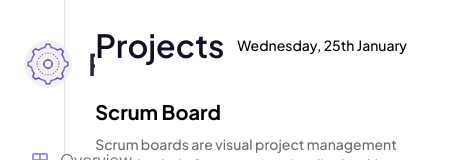
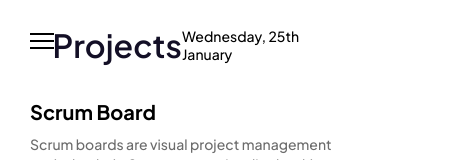
Before and after one commit to Kaykeks1/pms-ui, a Next.js app: page /projects in a window 390 px wide. Shown: the top 160 px of the page, 455 px wide, since content can reach past the window. Built offline with nearby package versions, Linux system fonts and the light colour scheme; no server answers.

Commit message:
made sidebar responsive

```diff
--- a/components/layouts/MainLayout.tsx
+++ b/components/layouts/MainLayout.tsx
@@ -17,26 +17,56 @@ type Props = {
 //   // return '.'
 // }
 
-const MainLayout = ({ children, title = 'This is the default title', pageTitle }: Props) => (
-  <div>
+const MainLayout = ({ children, title = 'This is the default title', pageTitle }: Props) => {
+  const showMobileSidebar = () => {
+    const hamburger = document.getElementById('menu-btn')
+    const sidebar = document.getElementById('sibe-bar')
+    hamburger.classList.toggle('open')
+    sidebar.classList.add('active-mobile-sidebar')
+  }
+  const onClickPageBody = () => {
+    const sidebar = document.getElementById('sibe-bar')
+    sidebar.classList.remove('active-mobile-sidebar')
+    const hamburger = document.getElementById('menu-btn')
+    hamburger.classList.remove('open')
+    // Todo: Add an overlay to the template when mobile sidebar appears
+  }
+  const sidebar = document.getElementById('sibe-bar')
+  const hamburger = document.getElementById('menu-btn')
+  window.addEventListener("resize", function() {
+    if (window.innerWidth > 976) {
+      hamburger.classList.remove('open')
+      sidebar.classList.remove("active-mobile-sidebar");
+    }
+  });
+  return (<div>
     <Head>
       <title>{title}</title>
       <meta charSet="utf-8" />
       <meta name="viewport" content="initial-scale=1.0, width=device-width" />
     </Head>
-    <div className="flex">
+    <div className="flex relative">
       <Sidebar />
       <div className='page-container'>
         <div className='page-header'>
+          <button
+            id="menu-btn"
+            className="block hamburger lg:hidden focus:outline-none"
+            onClick={showMobileSidebar}
+          >
+            <span className="hamburger-top"></span>
+            <span className="hamburger-middle"></span>
+            <span className="hamburger-bottom"></span>
+          </button>
           <h5 className='page-title'>{pageTitle}</h5>
           <span className='current-date'>{formatDate.normal4(new Date())}</span>
         </div>
-        <div className='page-body'>
+        <div className='page-body' id="page-body" onClick={onClickPageBody}>
           {children}
         </div>
       </div>
     </div>
-  </div>
-)
+  </div>)
+}
 
 export default MainLayout
--- a/components/sidebar/Sidebar.tsx
+++ b/components/sidebar/Sidebar.tsx
@@ -13,7 +13,7 @@ const Sidebar = () => {
     router.push('/auth/signin')
   }
   return (
-  <div className="flex flex-col w-1/6 border-r border-gray-200 h-screen py-10 fixed">
+  <div className="flex flex-col w-1/6 border-r border-gray-200 h-screen py-10 fixed hidden lg:block" id="sibe-bar">
     <div className="flex items-center mb-10">
         <Image
             className="object-cover w-12 h-12 ml-6 mr-4 rounded-full"
--- a/styles/index.css
+++ b/styles/index.css
@@ -101,3 +101,63 @@ td, th {
 tr:nth-child(even) {
   background-color: #F1EEF6;
 }
+
+.hamburger {
+    cursor: pointer;
+    width: 24px;
+    height: 24px;
+    transition: all 0.25s;
+    position: relative;
+}
+
+.hamburger-top,
+.hamburger-middle,
+.hamburger-bottom {
+    position: absolute;
+    top: 0;
+    left: 0;
+    width: 24px;
+    height: 2px;
+    background: #000;
+    transform: rotate(0);
+    transition: all 0.5s;
+}
+
+.hamburger-middle {
+    transform: translateY(7px);
+}
+
+.hamburger-bottom {
+    transform: translateY(14px);
+}
+
+.open {
+    transform: rotate(90deg);
+    transform: translateY(0px);
+}
+
+.open .hamburger-top {
+    transform: rotate(45deg) translateY(6px) translate(6px);
+}
+
+.open .hamburger-middle {
+    display: none;
+}
+
+.open .hamburger-bottom {
+    transform: rotate(-45deg) translateY(6px) translate(-6px);
+}
+
+.active-mobile-sidebar {
+    width: 300px;
+    position: absolute;
+    display: block;
+    background-color: white;
+    z-index: 1;
+}
+
+@media (max-width: 976px) {
+    .page-container {
+        margin-left: 0% !important;
+    }
+}
```
